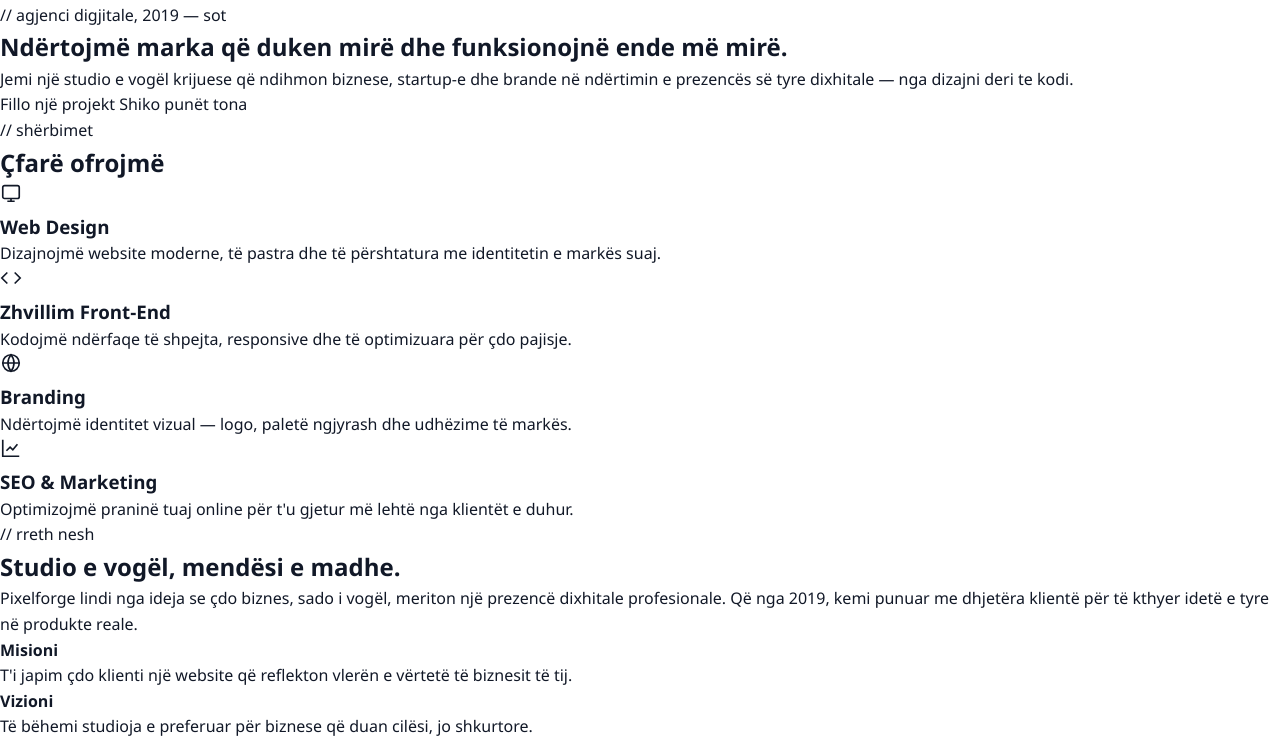
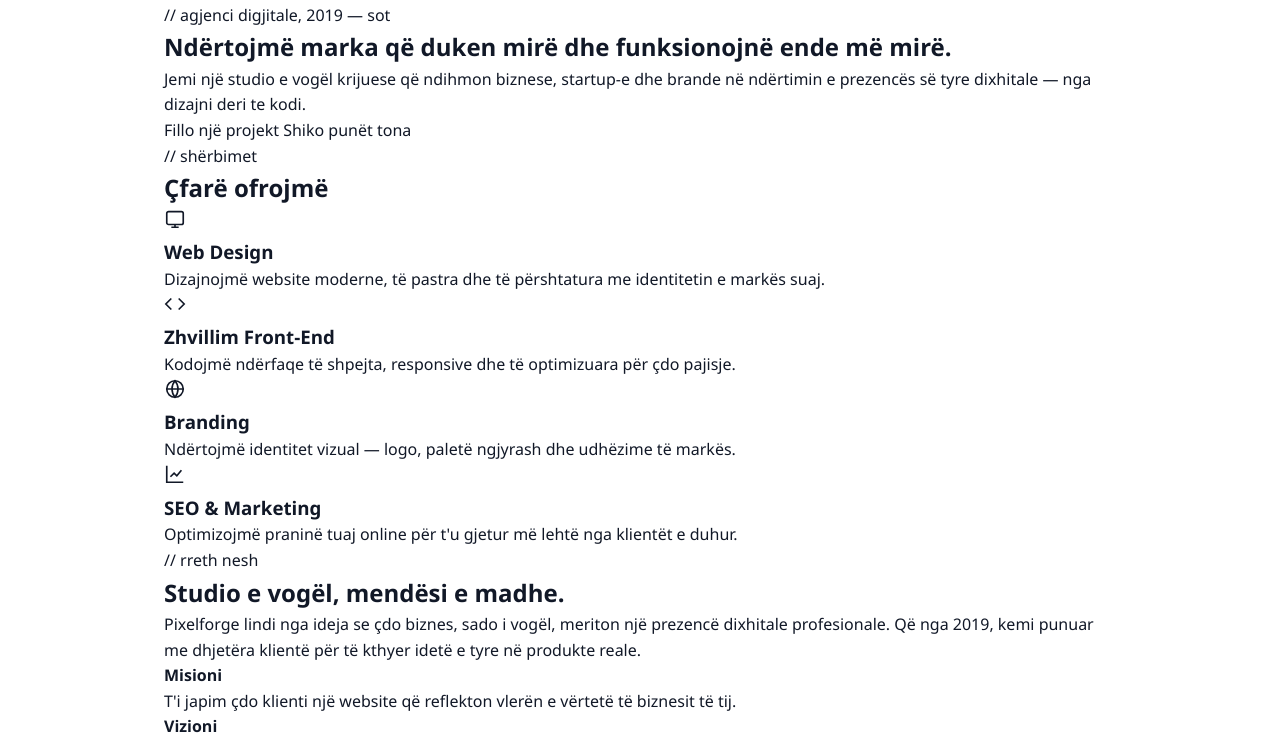
Before and after one commit to argjendaa/-Digital-Agency-Landing-Page, a plain HTML site: page index.html in a window 1280 px wide. Shown: the part 76-813 px from the top of the page. Drawn offline with Linux system fonts and the light colour scheme.

Commit message:
update style.css

```diff
--- a/style.css
+++ b/style.css
@@ -93,3 +93,9 @@
    UTILITY CLASSES
    ============================== */
 /*container kryesore*/
+
+.container{
+  width:1000px;
+  margin:0 auto;
+  padding: 0 24px;
+}
```
